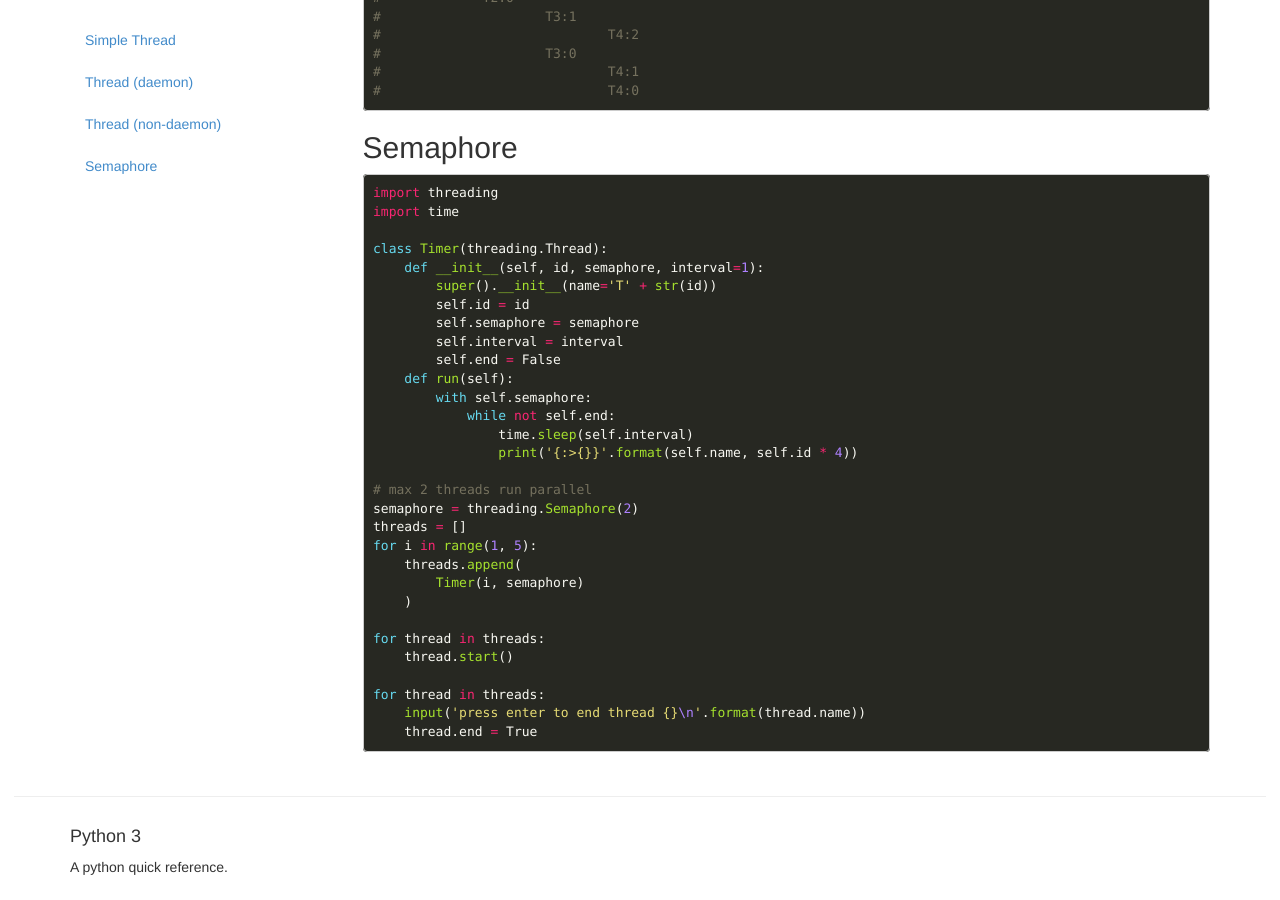
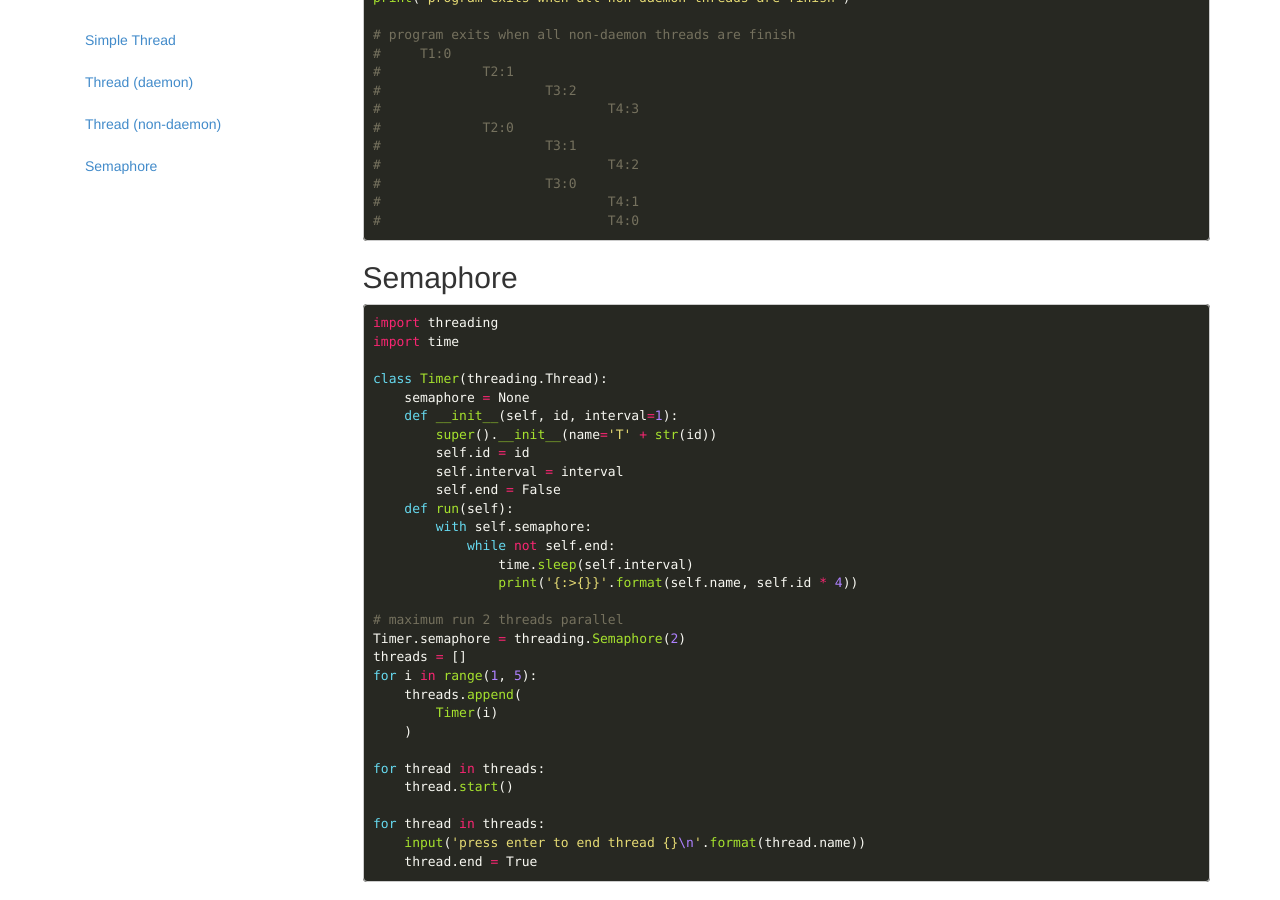
Before and after one commit to steelywing/python-quick-reference, a Jekyll site: the page built from threading.md, in a window 1280 px wide and 900 px high, scrolled down 1624 px. Built offline with Jekyll 4.4.1, drawn with Linux system fonts in a browser that asks for light colours; nearby versions of some CDN libraries; Markdown is read by kramdown in place of the engine named in the settings; some of the changed text lies outside the part shown.

Commit message:
update threading

```diff
--- a/threading.md
+++ b/threading.md
@@ -87,10 +94,10 @@
 import time
 
 class Timer(threading.Thread):
-    def __init__(self, id, semaphore, interval=1):
+    semaphore = None
+    def __init__(self, id, interval=1):
         super().__init__(name='T' + str(id))
         self.id = id
-        self.semaphore = semaphore
         self.interval = interval
         self.end = False
     def run(self):
@@ -99,12 +106,12 @@
                 time.sleep(self.interval)
                 print('{:>{}}'.format(self.name, self.id * 4))
 
-# max 2 threads run parallel
-semaphore = threading.Semaphore(2)
+# maximum run 2 threads parallel
+Timer.semaphore = threading.Semaphore(2)
 threads = []
 for i in range(1, 5):
     threads.append(
-        Timer(i, semaphore)
+        Timer(i)
     )
 
 for thread in threads:
```
Also changed, not shown: other parts of threading.md (+7 -0 lines).
